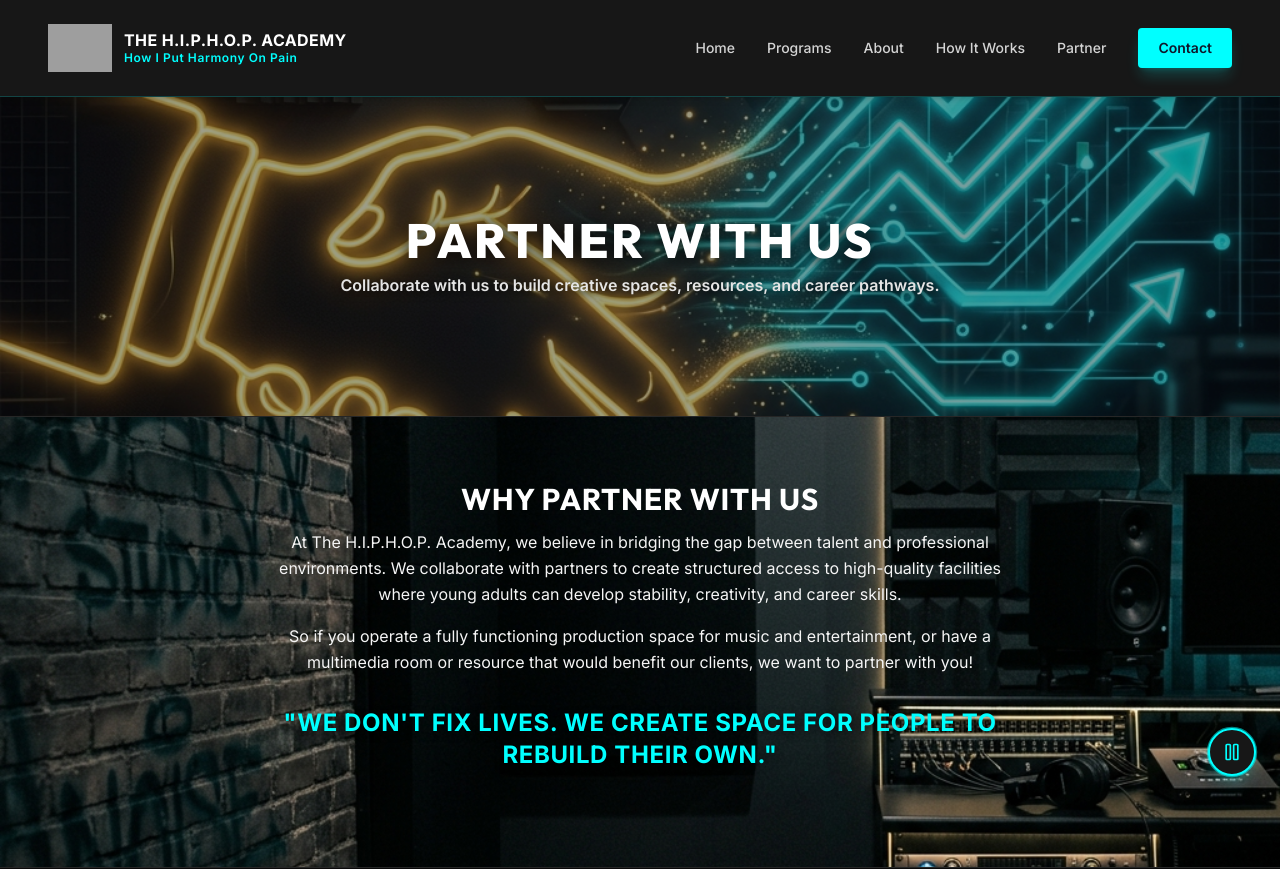
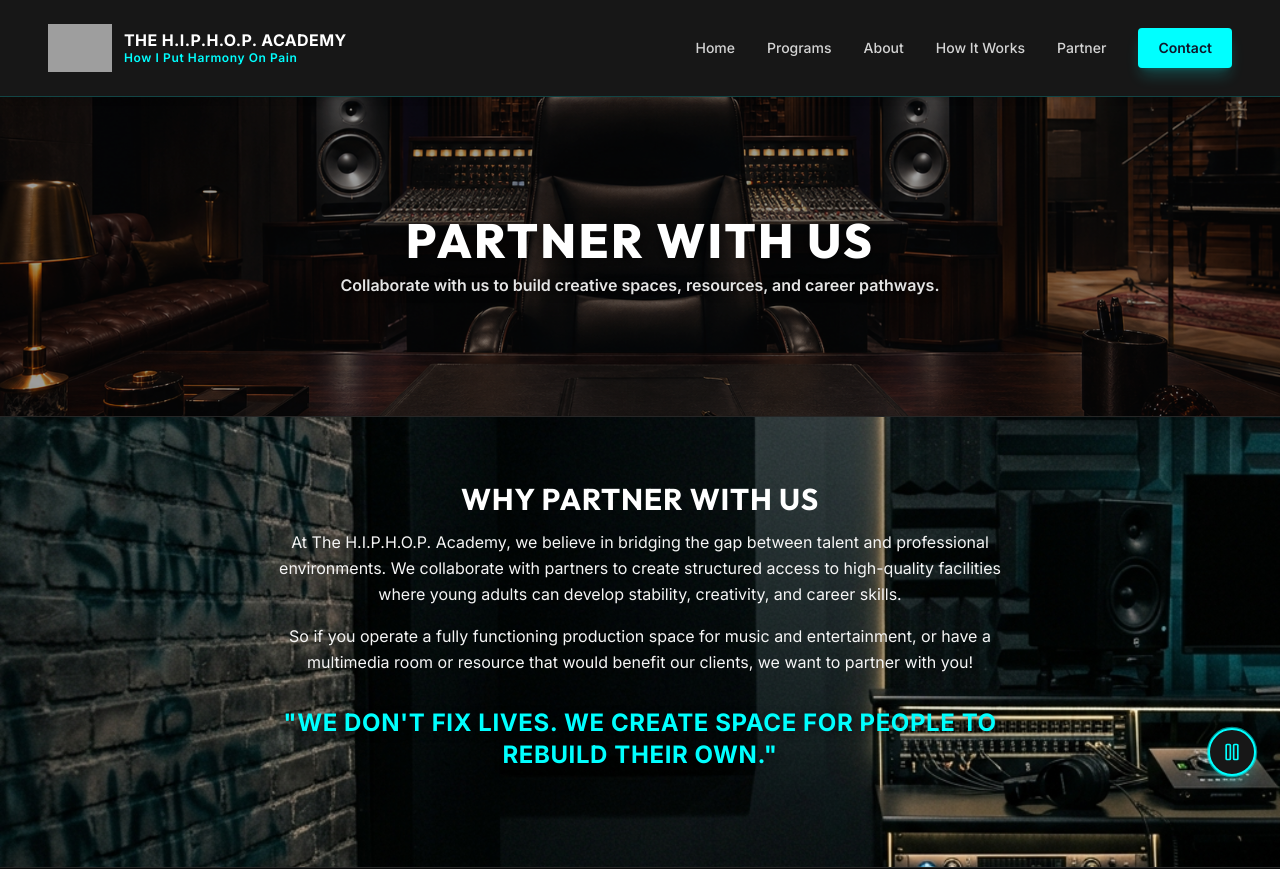
Before and after one commit to teamphonix/the-academy, a Next.js app: page /partner in a window 1280 px wide. Shown: the top 869 px of the page. Built offline with nearby package versions, Linux system fonts and the light colour scheme; grey boxes are pictures that could not be loaded.

Commit message:
Give How It Works and Partner banners a realistic visual identity

```diff
--- a/src/app/how-it-works/page.tsx
+++ b/src/app/how-it-works/page.tsx
@@ -20,9 +20,9 @@ export default function HowItWorks() {
           className="absolute inset-0"
         >
           <img
-            src="/how-it-works-banner.png"
-            alt="How It Works Banner"
-            className="w-full h-full object-cover"
+            src="/how-it-works-banner-v2.png"
+            alt="The illuminated 184 entrance and active creative spaces above it"
+            className="w-full h-full object-cover object-[38%_center] md:object-center"
           />
         </motion.div>
         <div className="absolute inset-0 bg-neutral-950/40" />
--- a/src/app/partner/page.tsx
+++ b/src/app/partner/page.tsx
@@ -20,8 +20,8 @@ export default function Partner() {
           className="absolute inset-0"
         >
           <img
-            src="/partner-banner.png"
-            alt="Partner with us"
+            src="/partner-banner-v2.png"
+            alt="An executive recording studio office with an open chair and partnership agreement"
             className="w-full h-full object-cover"
           />
         </motion.div>
```
Also changed, not shown: public/partner-banner-v2.png (added), 1 other file (tests, documents, lock files or other folders).
